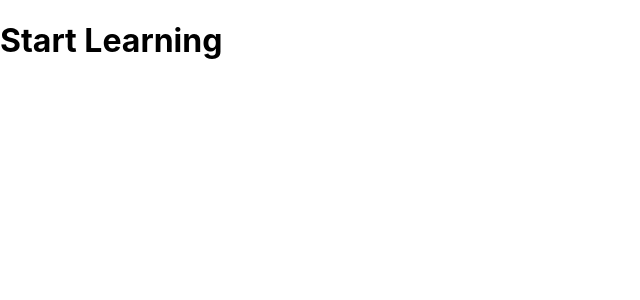
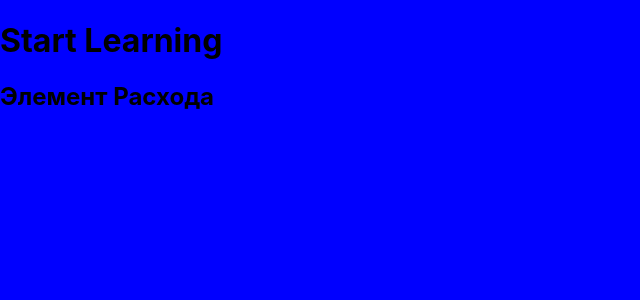
Before and after one commit to GrayLoki8/cost-accounting-practice, a JavaScript app: page / in a window 1280 px wide. Shown: the top 300 px of the page, without its empty margins (0-640 px from the left). Built offline with nearby package versions, Linux system fonts and the light colour scheme.

Commit message:
create first component

```diff
--- a/src/App.js
+++ b/src/App.js
@@ -1,9 +1,10 @@
-
+import CostItem from "./components/CostItem";
 
 function App() {
   return (
     <div>
         <h1>Start Learning</h1>
+        <CostItem/>
     </div>
   );
 }
--- /dev/null
+++ b/src/components/CostItem.js
@@ -0,0 +1,5 @@
+function CostItem(){
+    return <h2>Элемент Расхода</h2>
+}
+
+export default CostItem;
--- a/src/index.css
+++ b/src/index.css
@@ -1,4 +1,5 @@
 body {
+  background-color: blue;
   margin: 0;
   font-family: -apple-system, BlinkMacSystemFont, 'Segoe UI', 'Roboto', 'Oxygen',
     'Ubuntu', 'Cantarell', 'Fira Sans', 'Droid Sans', 'Helvetica Neue',
@@ -6,8 +7,3 @@ body {
   -webkit-font-smoothing: antialiased;
   -moz-osx-font-smoothing: grayscale;
 }
-
-code {
-  font-family: source-code-pro, Menlo, Monaco, Consolas, 'Courier New',
-    monospace;
-}
```
